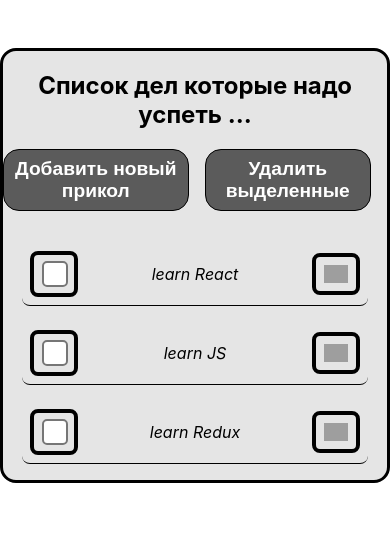
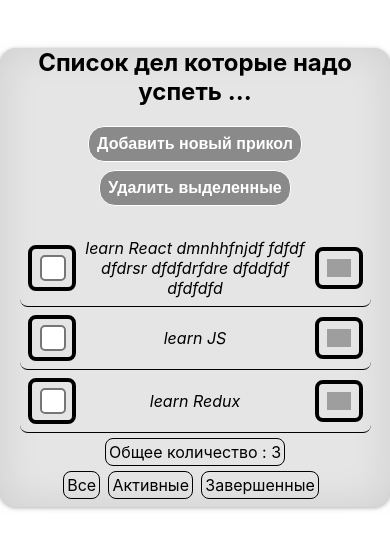
Before and after one commit to Sphinx7777/Test, a React (Create React App) app: page / in a window 390 px wide. Shown: the top 548 px of the page. Built offline with nearby package versions, Linux system fonts and the light colour scheme; grey boxes are pictures that could not be loaded.

Commit message:
JS has started

```diff
--- a/src/App.js
+++ b/src/App.js
@@ -1,13 +1,25 @@
 import React from 'react';
 import s from './App.module.scss';
 import TodoContainer from "./ToDo/TodoContainer";
+/*import {BrowserRouter} from "react-router-dom";
+import {Provider} from "react-redux";*/
 
-function App() {
+const App=(props)=> {
 	return (
 		<div className={s.appWrapper}>
 			<TodoContainer/>
 		</div>
 	);
-}
+};
+
+/*let AppWithRoute = (props)=>{
+	return (
+		<BrowserRouter>
+			<Provider store={store}>
+				<App {...props}/>
+			</Provider>
+		</BrowserRouter>
+	)
+};*/
 
 export default App;
--- a/src/ToDo/ToDo.module.scss
+++ b/src/ToDo/ToDo.module.scss
@@ -3,11 +3,14 @@
 	margin: 0 auto;
 
 	.todo {
-		border: 3px solid black;
 		margin-top: 3rem;
 		border-radius: 1rem;
 		outline: none;
 		background-color: rgba(0, 0, 0, .1);
+		box-shadow: 0 1px 4px rgba(0, 0, 0, .3),
+		-23px 0 20px -23px rgba(0, 0, 0, .6),
+		23px 0 20px -23px rgba(0, 0, 0, .6),
+		inset 0 0 40px rgba(0, 0, 0, .1);
 
 		.todoButtons {
 			display: flex;
@@ -18,8 +21,8 @@
 			}
 
 			.todoBtn {
-				border: 1px solid black;
-				background-color: rgba(0, 0, 0, .6);
+				border: 1px solid white;
+				background-color: rgba(0, 0, 0, .4);
 				font-size: 1.2rem;
 				font-weight: bold;
 				border-radius: 1rem;
@@ -42,6 +45,8 @@
 			.todoBtn:hover {
 				background: rgba(0, 0, 0, .2);
 				color: black;
+				border: 1px solid black;
+
 			}
 		}
 
@@ -66,17 +71,24 @@
 						border-radius: 0.5rem;
 						outline: none;
 
+
 						.taskStatus {
 							display: inline-block;
 							zoom: 2;
 							cursor: pointer;
 						}
+
+						.taskStatus:hover {
+						}
+					}
+
+					.inputWrapper:hover {
+						background: rgba(0, 0, 0, .1);
 					}
 
 
 					.taskDescription {
 						display: block;
-						padding: 0.5rem;
 						font-style: italic;
 					}
 
@@ -88,12 +100,14 @@
 						border: 4px solid black;
 						font-weight: bold;
 						cursor: pointer;
+
 						.settingsIcon {
 							max-width: 1.5rem;
 						}
 					}
+
 					.taskEdit:hover {
-						background: rgba(0, 0, 0, .2);
+						background: rgba(0, 0, 0, .1);
 					}
 
 
@@ -101,5 +115,102 @@
 
 			}
 		}
+
+		.footer {
+			display: flex;
+			justify-content: space-between;
+			padding-bottom: 0.5rem;
+
+			.allCount {
+				padding: 0.2rem;
+				border: 1px solid black;
+				border-radius: 0.5rem;
+				outline: none;
+				margin-left: 0.5rem;
+				cursor: pointer;
+			}
+
+			.allCount:hover {
+				background: rgba(0, 0, 0, .1);
+			}
+
+			.filter {
+				display: flex;
+
+				.filterItem {
+					padding: 0.2rem;
+					border: 1px solid black;
+					border-radius: 0.5rem;
+					outline: none;
+					margin-right: 0.5rem;
+					cursor: pointer;
+				}
+
+				.filterItem:hover {
+					background: rgba(0, 0, 0, .1);
+				}
+
+			}
+		}
 	}
 }
+
+@media screen and (max-width: 700px) {
+	.todoWrapper {
+
+		.todo {
+
+			.todoButtons {
+
+				.todoBtn {
+					border: 1px solid white;
+					font-size: 1rem;
+					margin-right: 0.5rem;
+					margin-bottom: 0.5rem;
+				}
+			}
+		}
+	}
+
+}
+
+@media screen and (max-width: 450px) {
+	.todoWrapper {
+
+		.todo {
+
+			.todoList {
+
+				.listWrapper {
+					margin-bottom: 0;
+
+					.task {
+						margin-bottom: 0;
+					}
+				}
+			}
+
+			.footer {
+				flex-direction: column;
+
+				.filter {
+					justify-content: center;
+				}
+
+				.allCount {
+					margin: 0.3rem auto;
+				}
+			}
+
+			.todoButtons {
+				flex-direction: column;
+
+				.todoBtn {
+					margin: 0 auto 0.5rem auto;
+
+				}
+			}
+		}
+	}
+
+}
--- a/src/ToDo/Todo.jsx
+++ b/src/ToDo/Todo.jsx
@@ -4,7 +4,7 @@ import settings from './../image/Settings.ico'
 
 
 let tasks = [
-	{id: 1, description: 'learn React', status: false},
+	{id: 1, description: 'learn React dmnhhfnjdf fdfdf dfdrsr dfdfdrfdre dfddfdf dfdfdfd', status: false},
 	{id: 2, description: 'learn JS', status: false},
 	{id: 3, description: 'learn Redux', status: false}
 ];
@@ -16,10 +16,10 @@ const Todo = (props) => {
 			<div className={s.todo}>
 				<div><h2>Список дел которые надо успеть ...</h2></div>
 				<div className={s.todoButtons}>
-					<button className={s.todoBtn} onClick={() => {console.log('edit')}}>
+					<button className={s.todoBtn} onClick={() => {console.log('Добавить новый прикол')}}>
 						Добавить новый прикол
 					</button>
-					<button className={s.todoBtn} onClick={() => {console.log('edit')}}>
+					<button className={s.todoBtn} onClick={() => {console.log('Удалить выделенные')}}>
 						Удалить выделенные
 					</button>
 				</div>
@@ -35,15 +35,23 @@ const Todo = (props) => {
 													 }}/>
 									</div>
 									<span className={s.taskDescription}>{t.description}</span>
-									<span className={s.taskEdit}
+									<span className={s.taskEdit} title='Редактировать'
 												onClick={() => {
-													console.log('edit')
+													console.log('Редактировать')
 												}}>
-										<img className={s.settingsIcon} src={settings} alt=""/>
+										<img className={s.settingsIcon} src={settings}  alt="Редактировать"/>
 									</span>
 								</div>
 							)
 						})}
+					</div>
+				</div>
+				<div className={s.footer}>
+					<div className={s.allCount} onClick={() => {console.log('Общее количество')}}>Общее количество : {tasks.length} </div>
+					<div className={s.filter}>
+						<div className={s.filterItem} onClick={() => {console.log('Все')}}>Все</div>
+						<div className={s.filterItem} onClick={() => {console.log('Активные')}}>Активные</div>
+						<div className={s.filterItem} onClick={() => {console.log('Завершенные')}}>Завершенные</div>
 					</div>
 				</div>
 			</div>
--- a/src/index.js
+++ b/src/index.js
@@ -4,6 +4,6 @@ import './index.css';
 import App from './App';
 import * as serviceWorker from './serviceWorker';
 
-ReactDOM.render(<App/>, document.getElementById('root'));
+ReactDOM.render(<App />, document.getElementById('root'));
 
 serviceWorker.unregister();
```
